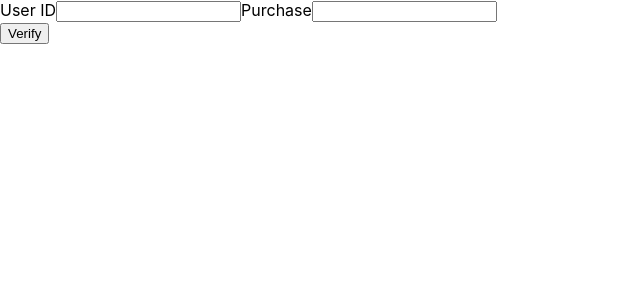
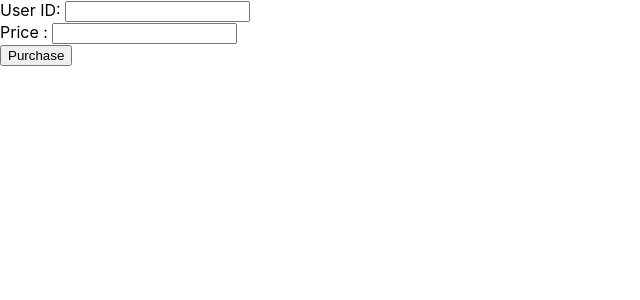
Before and after one commit to CocoHXG/coco, a React (Create React App) app in the folder app/: page / in a window 1280 px wide. Shown: the top 300 px of the page, without its empty margins (0-640 px from the left). Built offline with nearby package versions, Linux system fonts and the light colour scheme.

Commit message:
Auto stash before merge of "master" and "origin/master"

```diff
--- a/app/src/App.js
+++ b/app/src/App.js
@@ -21,13 +21,14 @@ function App() {
 
   return (
     <form onSubmit={handleSubmit}>
-      <div>
-        <label>User ID</label>
-        <input type="text" name="userID" value={inputs.userID} onChange={handleInputChange} required />
-        <label>Purchase</label>
+      <div class="information">
+        <label>User ID: </label>
+        <input type="text" name="cardNumber" value={inputs.cardNumber} onChange={handleInputChange} required />
+        <br />
+        <label>Price : </label>
         <input type="number" name="purchase" value={inputs.purchase} onChange={handleInputChange} required />
       </div>
-      <button type="submit" >Verify</button>
+      <button type="submit">Purchase</button>
     </form>
   );
 }
```
Also changed, not shown: app/src/fraudDetection.js (deleted, +0 -12 lines), 1 other file (tests, documents, lock files or other folders).
